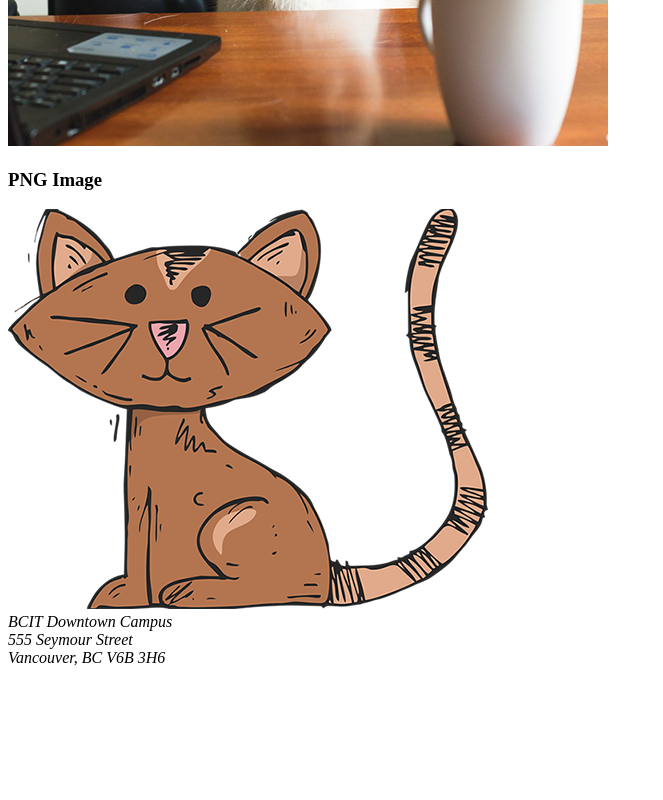
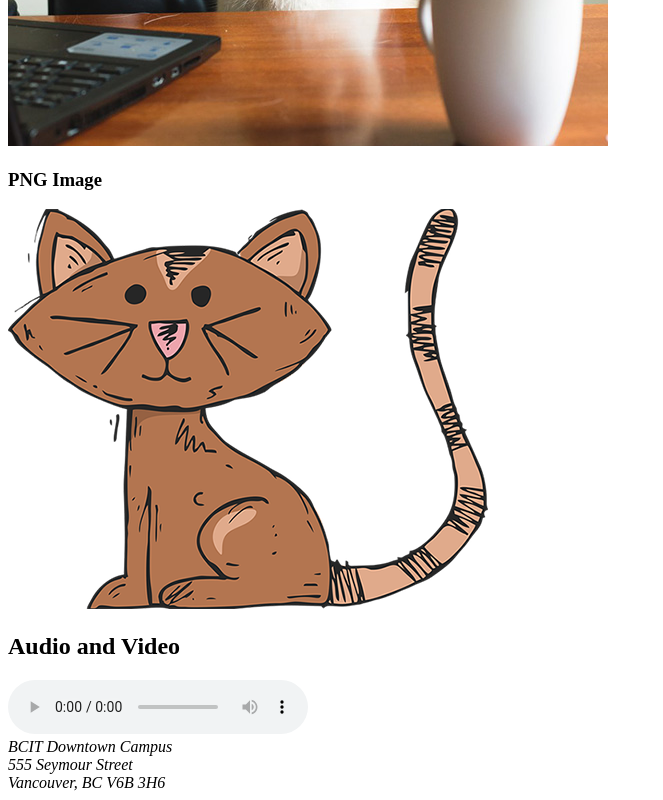
Before and after one commit to kaykki/web-dev-1, a plain HTML site: page index.html in a window 1280 px wide. Shown: the part 1995-2795 px from the top of the page, without its empty margins (0-663 px from the left). Before the commit the page ends 2670 px from the top, so only its background shows below. Drawn offline with Linux system fonts and the light colour scheme.

Commit message:
added audio

```diff
--- a/index.html
+++ b/index.html
@@ -161,6 +161,18 @@
 			<h3>PNG Image</h3>
 			<img src="images/cat-drawing.png" alt="A drawing of a cat">
 		</section>
+
+		<section>
+			<h2>Audio and Video</h2>
+
+			<!-- more acessable -->
+			<audio controls>
+				<source src="media/dialup-internet.mp3">
+				Your browser does not support the audio element.
+			</audio>
+
+			<audio src="media/dialup-internet.mp3"></audio>
+		</section>
 	</main>
 
 	<footer>
```
